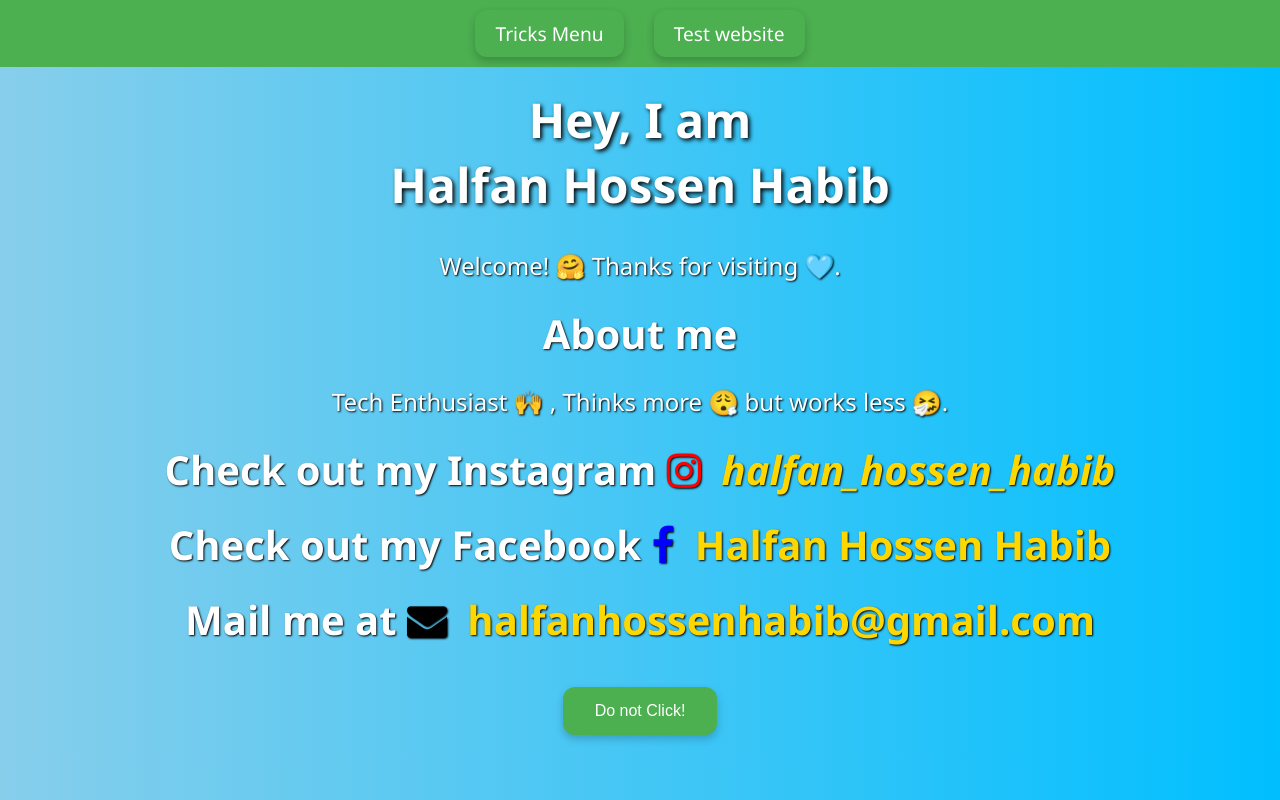
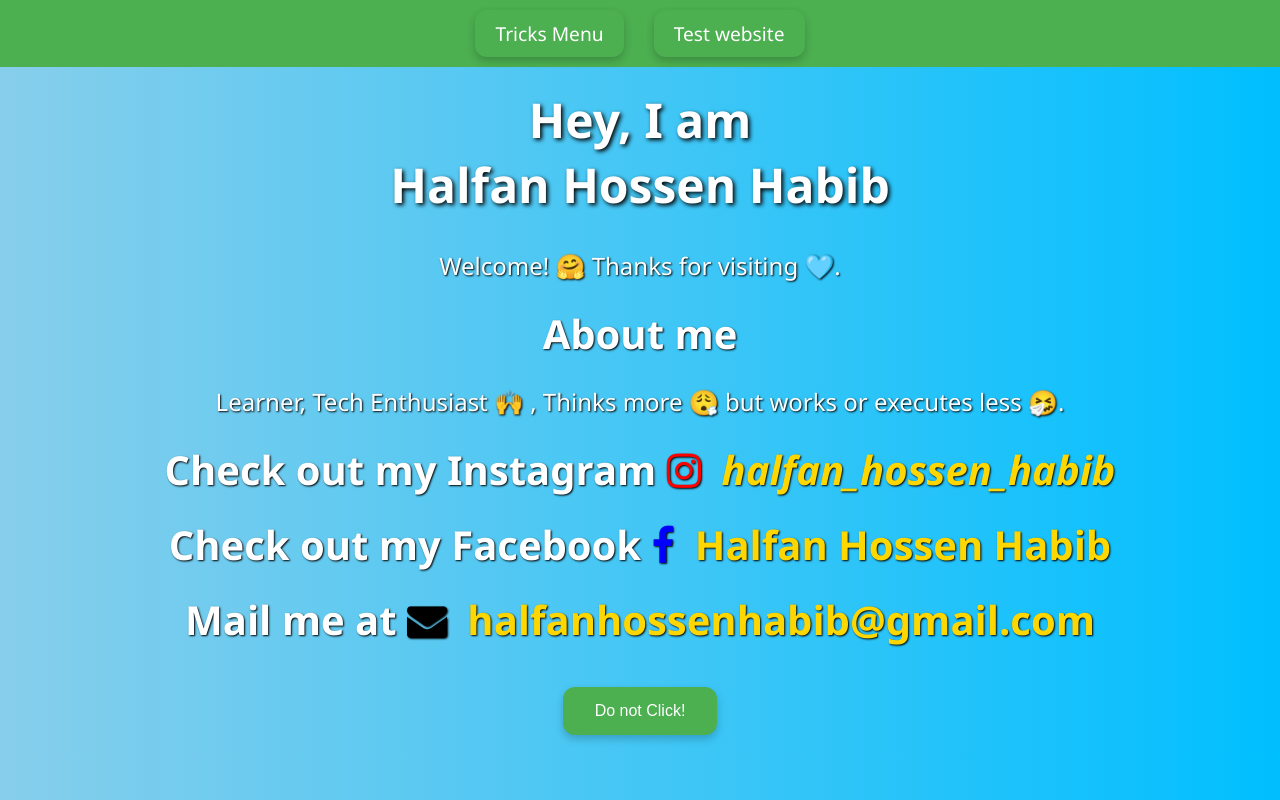
Before and after one commit to halfanhossenhabib/mysite, a plain HTML site: page index.html in a window 1280 px wide. Drawn offline with Linux system fonts and the light colour scheme.

Commit message:
index.html

```diff
--- a/index.html
+++ b/index.html
@@ -147,7 +147,7 @@
     <p>Welcome! &#x1F917; Thanks for visiting &#129653;.</p>
 
     <h2>About me</h2>
-    <p>Tech Enthusiast &#128588; , Thinks more &#x1F62E;&#x200D;&#x1F4A8; but works less &#x1F927;.</p>
+    <p>Learner, Tech Enthusiast &#128588; , Thinks more &#x1F62E;&#x200D;&#x1F4A8; but works or executes less &#x1F927;.</p>
 
     <h2>Check out my Instagram <i class="fa fa-instagram" style="color:red"></i> <em> <a href="https://www.instagram.com/halfan_hossen_habib/">halfan_hossen_habib</a> </em> </h2>
     <h2>Check out my Facebook <i class="fa fa-facebook" style="color:blue"></i> <a href="https://www.facebook.com/halfanhossenhabib">Halfan Hossen Habib</a></h2>
```
